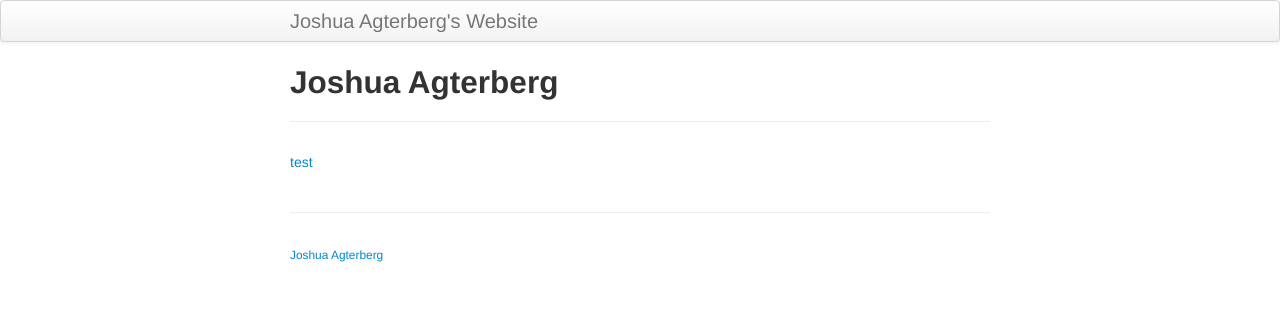
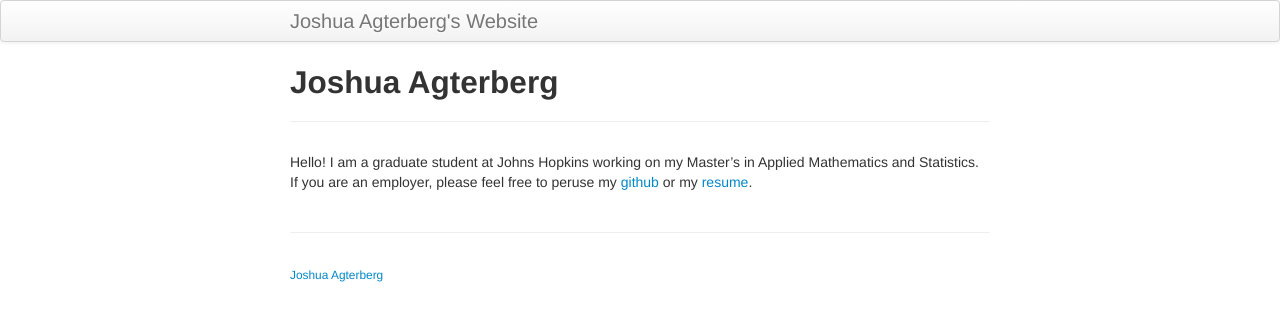
Before and after one commit to jagterberg/jagterberg.github.io, a Jekyll site: the page built from index.md, in a window 1280 px wide. Shown: the top 321 px of the page. Built offline with Jekyll 4.4.1, drawn with Linux system fonts in a browser that asks for light colours.

Commit message:
adding resume

```diff
--- a/_config.yml
+++ b/_config.yml
@@ -32,7 +32,7 @@ author :
 
 # NOTE: If replacing this next line with your own URL, you likely want "https://" not "http://"
 
-production_url : https://jagterberg.github.io/website
+production_url : https://jagterberg.github.io
 
 
 
@@ -102,7 +102,7 @@ JB :
 
   # NOTE: If replacing this next line with your own URL, you likely want "https://" not "http://"
 
-  BASE_PATH : https://jagterberg.github.io/website
+  BASE_PATH : https://jagterberg.github.io
 
 
 
--- a/_includes/themes/twitter/settings.yml
+++ b/_includes/themes/twitter/settings.yml
@@ -1,2 +1,3 @@
 theme :
-  name : twitter
+
+name : twitter
--- a/index.md
+++ b/index.md
@@ -3,5 +3,5 @@ layout: page
 title: Joshua Agterberg
 description: Graduate Student at Johns Hopkins
 ---
-
-[test](pages/test.html)
+Hello!  I am a graduate student at Johns Hopkins working on my Master's in Applied Mathematics and Statistics.
+If you are an employer, please feel free to peruse my [github](https://github.com/jagterberg) or my [resume](assets/JoshuaAgterbergResume.pdf).
```
Also changed, not shown: 1 other file.
